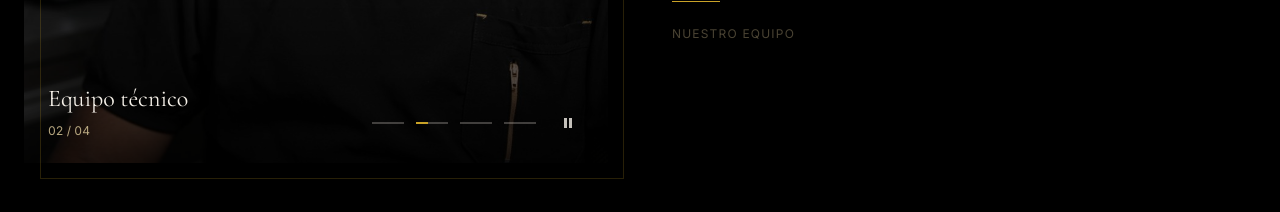
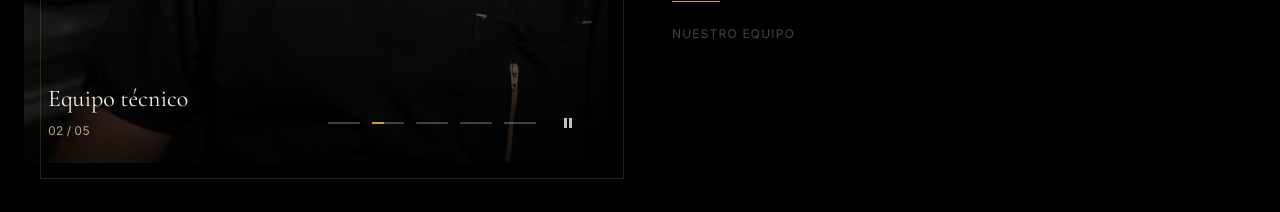
Before and after one commit to anuartalaigua0403-gif/LANDING-PAGE-NATURAL-VENEERS, a Next.js app: page / in a window 1280 px wide. Shown: the part 5300-5512 px from the top of the page. Built offline with nearby package versions, Linux system fonts and the light colour scheme.

Commit message:
feat(about): quinta foto del equipo en el carrusel

```diff
--- a/src/components/sections/TeamCarousel.tsx
+++ b/src/components/sections/TeamCarousel.tsx
@@ -13,6 +13,7 @@ const TEAM = [
   { src: '/img/equipo-2.jpg', position: '58% 30%' },
   { src: '/img/equipo-3.jpg', position: '56% 35%' },
   { src: '/img/equipo-4.jpg', position: '70% 30%' },
+  { src: '/img/equipo-5.jpg', position: '66% 30%' },
 ] as const
 
 const INTERVAL = 5000
```
